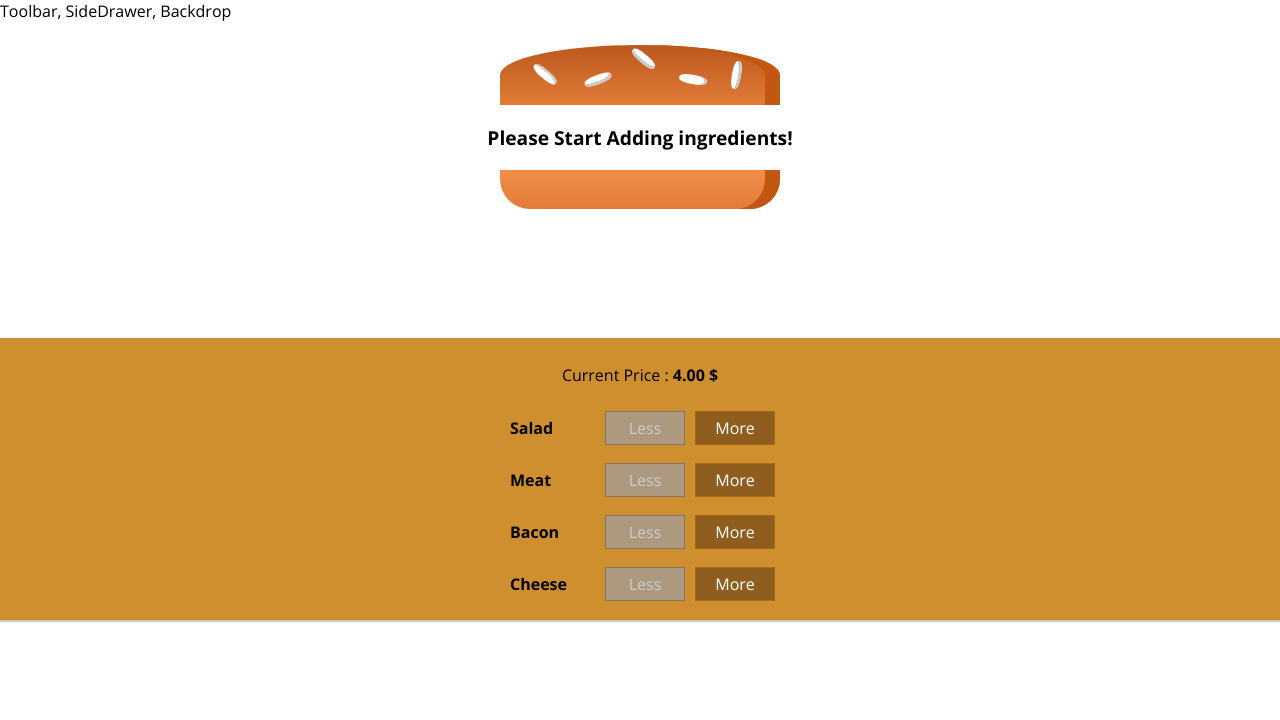
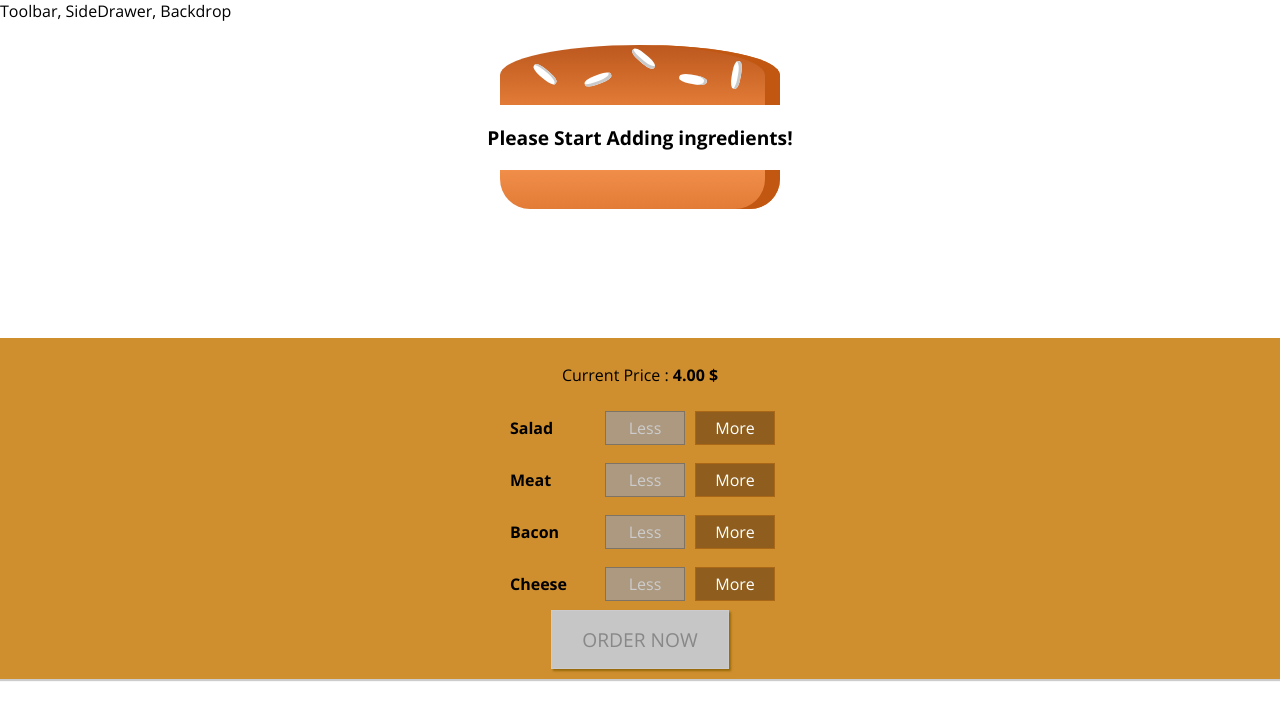
Before and after one commit to shaheemMPM/Burger-Builder-React, a React app: page / in a window 1280 px wide. Shown: the top 720 px of the page. Built offline with nearby package versions, Linux system fonts and the light colour scheme.

Commit message:
Add Order Button with Dynamic disable

```diff
--- a/src/components/BuildControls/BuildControls.css
+++ b/src/components/BuildControls/BuildControls.css
@@ -8,3 +8,44 @@
     margin: auto;
     padding: 10px 0;
 }
+
+.OrderButton{
+    background-color: #DAD735;
+    outline: none;
+    cursor: pointer;
+    border: 1px solid #966909;
+    color: #966909;
+    font-family: inherit;
+    font-size: 1.2em;
+    padding: 15px 30px;
+    box-shadow: 2px 2px 2px #966909;
+}
+
+.OrderButton:hover, .OrderButton:active{
+    background-color: #A0DB41;
+    border: 1px solid #966909;
+    color: #966909;
+}
+
+.OrderButton:disabled{
+    background-color: #C7C6C6;
+    cursor: not-allowed;
+    border: 1px solid #CCC;
+    color: #888888;
+}
+
+.OrderButton:not(:disbled){
+    animation: enable 0.3s linear;
+}
+
+@keyframes enble {
+    0%{
+        transform: scale(1);
+    }
+    60%{
+        transform: scale(1.1);
+    }
+    100%{
+        transform: scale(1);
+    }
+}
--- a/src/components/BuildControls/BuildControls.js
+++ b/src/components/BuildControls/BuildControls.js
@@ -22,6 +22,9 @@
                             remove={() => props.ingredientRemove(ctrl.type)}
                             disabled={props.disabled[ctrl.type]}/>
             })}
+            <button
+                className="OrderButton"
+                disabled={!props.purchasable}>ORDER NOW</button>
         </div>
      );
 }
--- a/src/containers/BurgerBuilder/BurgerBuilder.js
+++ b/src/containers/BurgerBuilder/BurgerBuilder.js
@@ -19,7 +19,16 @@
             meat: 0,
             bacon: 0
         },
-        totalPrice: 4
+        totalPrice: 4,
+        purchasable: false
+     }
+
+     updatePurchaseState(ingredients){
+        let sum = 0;
+        for(let item in ingredients){
+            sum += ingredients[item];
+        }
+        this.setState({purchasable: sum > 0})
      }
 
      addIngredientHandler = (type) => {
@@ -33,6 +42,7 @@
          const oldPrice = this.state.totalPrice;
          const newPrice = oldPrice + priceAddition;
          this.setState({ingredients: updatedIngredients, totalPrice: newPrice});
+         this.updatePurchaseState(updatedIngredients);
      }
 
      removeIngredientHandler = (type) => {
@@ -47,6 +57,7 @@
              const oldPrice = this.state.totalPrice;
              const newPrice = oldPrice - priceDrop;
              this.setState({ingredients: updatedIngredients, totalPrice: newPrice});
+             this.updatePurchaseState(updatedIngredients);
          }
      }
 
@@ -64,6 +75,7 @@
                     ingredientAdded={this.addIngredientHandler}
                     ingredientRemove={this.removeIngredientHandler}
                     disabled={disableInfo}
+                    purchasable={this.state.purchasable}
                     price={this.state.totalPrice}/>
             </Aux>
          );
```
